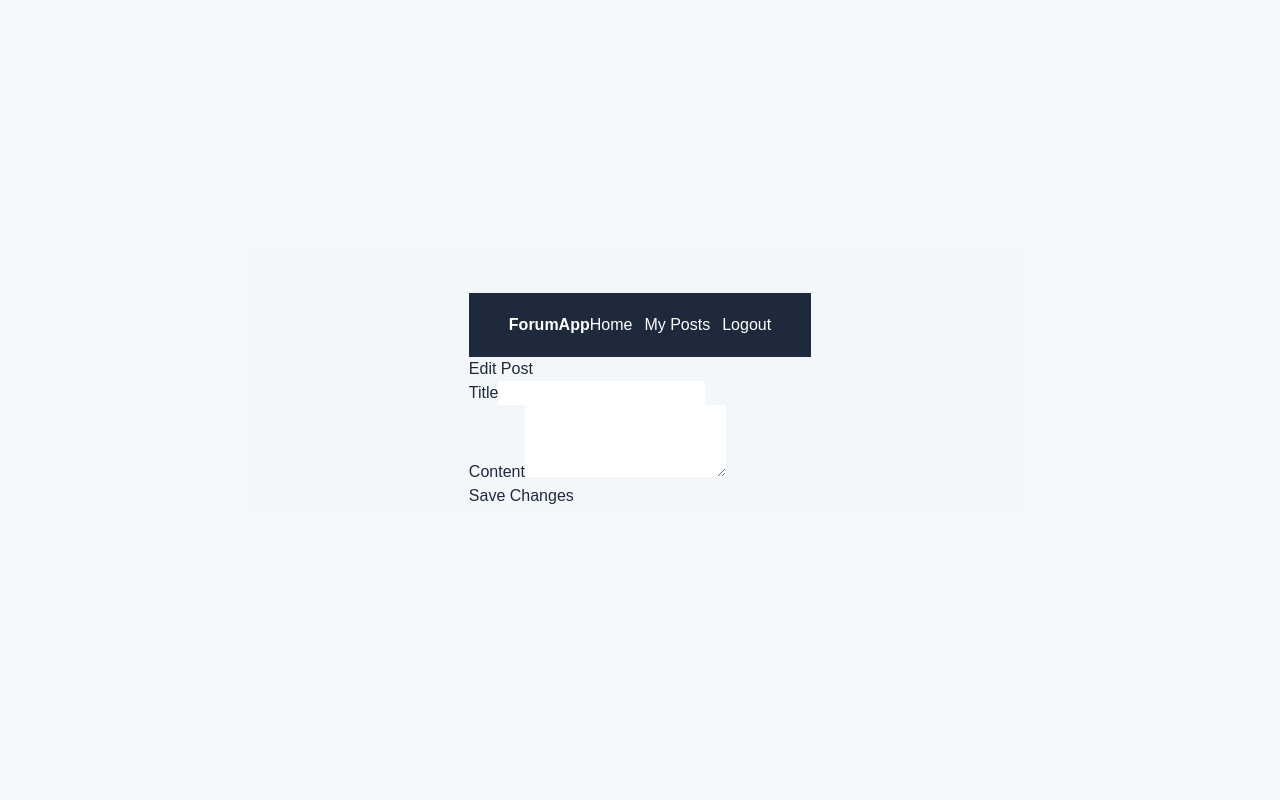
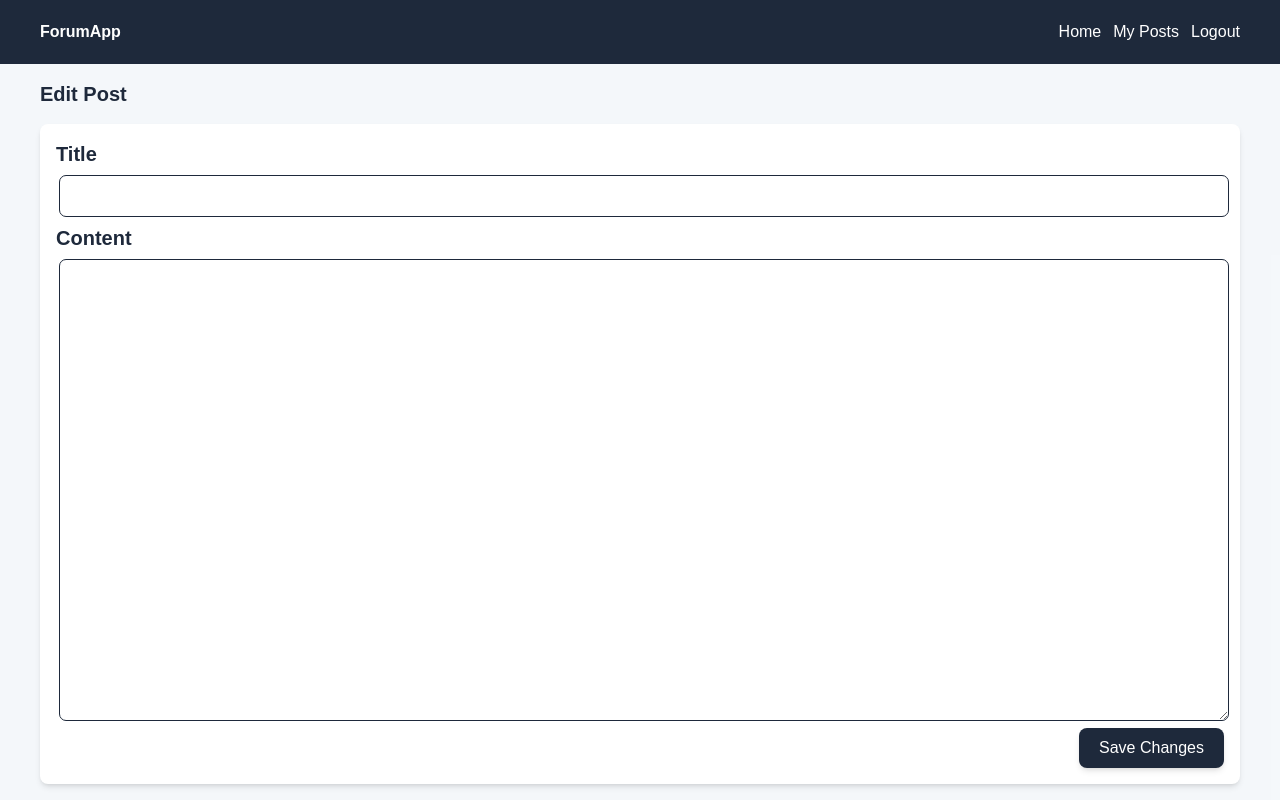
Before and after one commit to paulcaringal13/forumapp, a Vue app in the folder sanctum-app/: page /edit/1 in a window 1280 px wide. Built offline with nearby package versions, Linux system fonts and the light colour scheme; sample sign-in values are in the browser's storage; what oh-vue-icons would draw is missing.

Commit message:
Added Edit Post

```diff
--- a/sanctum-app/src/components/EditPost.vue
+++ b/sanctum-app/src/components/EditPost.vue
@@ -1,31 +1,35 @@
 <template>
-  <div>
+  <div className="flex flex-col h-full w-full">
     <NavbarComponent />
-
-    <h2>Edit Post</h2>
-    <form @submit.prevent="editPost">
-      <div class="form-group">
-        <label for="title">Title</label>
+    <h2 className="mx-10 mt-4 text-xl font-semibold">Edit Post</h2>
+    <div
+      className="flex flex-col p-4 mx-10 my-4 grow gap-5 bg-white shadow-md rounded-lg"
+    >
+      <form @submit.prevent="editPost" className="flex flex-col grow gap-2">
+        <label for="title" className="text-xl font-semibold">Title</label>
         <input
           type="text"
           v-model="title"
-          class="form-control"
+          className="form-control w-full px-4 py-3 text-xs outline outline-1 focus:outline-2 rounded-md mx-1"
           id="title"
           required
         />
-      </div>
-      <div class="form-group">
-        <label for="content">Content</label>
+        <label for="content" className="text-xl font-semibold">Content</label>
         <textarea
           v-model="content"
-          class="form-control"
+          className="form-control grow w-full px-4 py-3 text-xs outline outline-1 focus:outline-2 rounded-md mx-1"
           id="content"
           rows="3"
           required
         ></textarea>
-      </div>
-      <button type="submit" class="btn btn-primary">Save Changes</button>
-    </form>
+        <button
+          type="submit"
+          className="w-fit px-5 py-2 bg-slate-800 text-white ml-auto rounded-lg shadow-md hover:bg-slate-700"
+        >
+          Save Changes
+        </button>
+      </form>
+    </div>
   </div>
 </template>
 
@@ -69,5 +73,3 @@ export default {
   },
 };
 </script>
-
-<!-- Fixed -->
```
Also changed, not shown: 2 other files (tests, documents, lock files or other folders).
